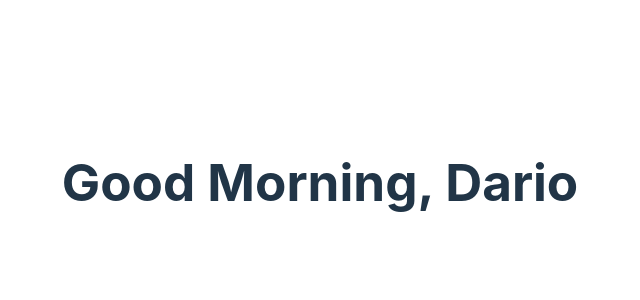
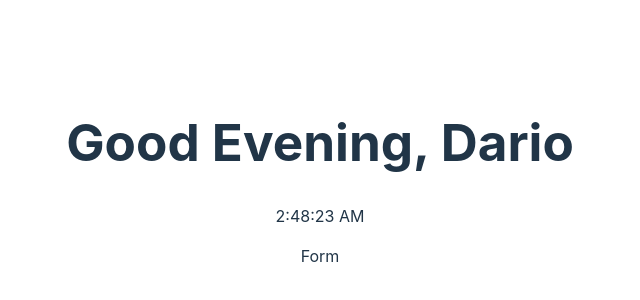
Before and after one commit to DarioArzaba/greeting-app, a React (Vite) app: page / in a window 1280 px wide. Shown: the part 218-518 px from the top of the page, without its empty margins (320-960 px from the left). Built offline with nearby package versions, Linux system fonts and the light colour scheme.

Commit message:
update greeting display based on the date

```diff
--- a/src/App.tsx
+++ b/src/App.tsx
@@ -1,13 +1,14 @@
 import "./App.css";
 import React from "react";
-import GreetingContent from "./components/GreetingContent";
+import GreetingDisplay from "./components/GreetingDisplay";
+import GreetingForm from "./components/GreetingForm";
 
 const App = (): React.JSX.Element => {
   return (
     <>
       <div className="container">
-        {/* Name Form  */}
-        <GreetingContent />
+        <GreetingDisplay />
+        <GreetingForm />
       </div>
     </>
   );
--- a/src/components/GreetingContent.tsx
+++ /dev/null
@@ -1,25 +0,0 @@
-import React from "react";
-
-class GreetingDisplay extends React.Component {
-  // Get props and set state
-  constructor(props) {
-    super(props);
-    this.state = {
-      greeting: "Good Morning",
-      name: "Dario",
-    };
-  }
-
-  render() {
-    return (
-      <div>
-        <h1>
-          {this.state.greeting}, {this.state.name}
-        </h1>
-        {/* Date */}
-      </div>
-    );
-  }
-}
-
-export default GreetingDisplay;
--- /dev/null
+++ b/src/components/GreetingDisplay.tsx
@@ -0,0 +1,43 @@
+import React from "react";
+
+class GreetingDisplay extends React.Component {
+  // Get props and set state
+  constructor(props) {
+    super(props);
+    this.state = {
+      greeting: "",
+      name: "Dario",
+      currentTime: new Date(),
+    };
+  }
+
+  setGreeting() {
+    const currentHour = this.state.currentTime.getHours();
+    if (currentHour <= 23) {
+      this.setState({ greeting: "Good Evening" });
+    } else if (currentHour <= 18) {
+      this.setState({ greeting: "Good Afternoon" });
+    } else if (currentHour >= 5 && currentHour <= 12) {
+      this.setState({ greeting: "Good Morning" });
+    } else {
+      this.setState({ greeting: "Good Night" });
+    }
+  }
+
+  componentDidMount(): void {
+    this.setGreeting();
+  }
+
+  render() {
+    return (
+      <div>
+        <h1>
+          {this.state.greeting}, {this.state.name}
+        </h1>
+        {this.state.currentTime.toLocaleTimeString()}
+      </div>
+    );
+  }
+}
+
+export default GreetingDisplay;
--- /dev/null
+++ b/src/components/GreetingForm.tsx
@@ -0,0 +1,9 @@
+import React from "react";
+
+class GreetingForm extends React.Component {
+  render() {
+    return <p>Form</p>;
+  }
+}
+
+export default GreetingForm;
```
